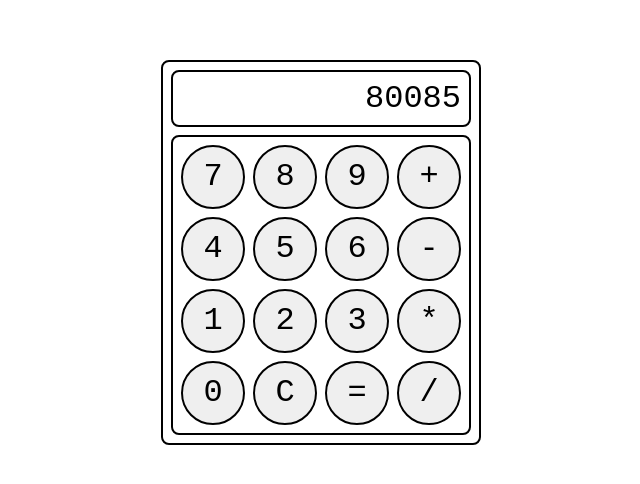
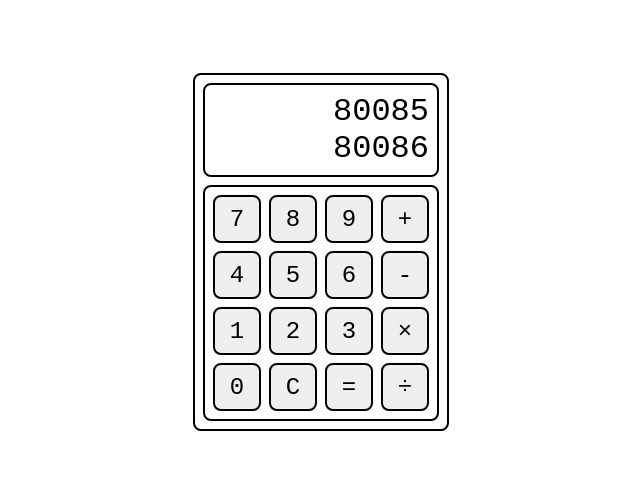
Before and after one commit to Leanhj/odin-calculator, a plain HTML site: page index.html in a window 1280 px wide. Shown: the part 156-640 px from the top of the page, without its empty margins (319-959 px from the left). Drawn offline with Linux system fonts and the light colour scheme.

Commit message:
Add number button interctivity and updateDisplay function

```diff
--- a/index.html
+++ b/index.html
@@ -9,31 +9,34 @@
 <body>
     <script src="./javascript.js" defer></script>
     <div class="main-div">
-        <div class="display">80085</div>
+        <div class="display">
+            <div class="history">80085</div>
+            <div class="active-display">80086</div>
+        </div>
         <div class="buttons">
             <div class="first-row">
-                <button>7</button>
-                <button>8</button>
-                <button>9</button>
-                <button>+</button>
+                <button class="number">7</button>
+                <button class="number">8</button>
+                <button class="number">9</button>
+                <button class="operator">+</button>
             </div>
             <div class="second-row">
-                <button>4</button>
-                <button>5</button>
-                <button>6</button>
-                <button>-</button>
+                <button class="number">4</button>
+                <button class="number">5</button>
+                <button class="number">6</button>
+                <button class="operator">-</button>
             </div>
             <div class="third-row">
-                <button>1</button>
-                <button>2</button>
-                <button>3</button>
-                <button>*</button>
+                <button class="number">1</button>
+                <button class="number">2</button>
+                <button class="number">3</button>
+                <button class="operator">×</button>
             </div>
             <div class="fourth-row">
-                <button>0</button>
-                <button>C</button>
-                <button>=</button>
-                <button>/</button>
+                <button class="number">0</button>
+                <button class="clear">C</button>
+                <button class="equal">=</button>
+                <button class="operator">÷</button>
             </div>
         </div>
     </div>
--- a/javascript.js
+++ b/javascript.js
@@ -17,6 +17,7 @@ function divide(a, b) {
 let firstNumber = 0;
 let secondNumber = 0;
 let operator = "+";
+let displayValue = "";
 
 function operate(a, b, op) {
     switch (op) {
@@ -30,3 +31,19 @@ function operate(a, b, op) {
             return divide(a, b);
     }
 }
+
+const activeDisplay = document.querySelector(".active-display");
+const history = document.querySelector(".history");
+
+function updateDisplay() {
+    activeDisplay.textContent = displayValue;
+}
+
+const numberButtons = document.querySelectorAll(".number");
+
+numberButtons.forEach(function(item) {
+    item.addEventListener("click", () => {
+        displayValue += item.textContent;
+        updateDisplay();
+    });
+});
--- a/style.css
+++ b/style.css
@@ -1,5 +1,5 @@
 * {
-    font-family: monospace;
+    font-family: Courier New;
 }
 
 body {
@@ -25,6 +25,8 @@ body {
     padding: 8px;
     text-align: right;
     font-size: 32px;
+    display: flex;
+    flex-direction: column;
 }
 
 .buttons {
@@ -40,9 +42,10 @@ body {
 }
 
 button {
-    border-radius: 100%;
+    border-radius: 8px;
     border: 2px solid black;
-    width: 64px;
-    height: 64px;
-    font-size: 32px;
+    width: 48px;
+    height: 48px;
+    font-size: 24px;
+    padding: 8px;
 }
```
